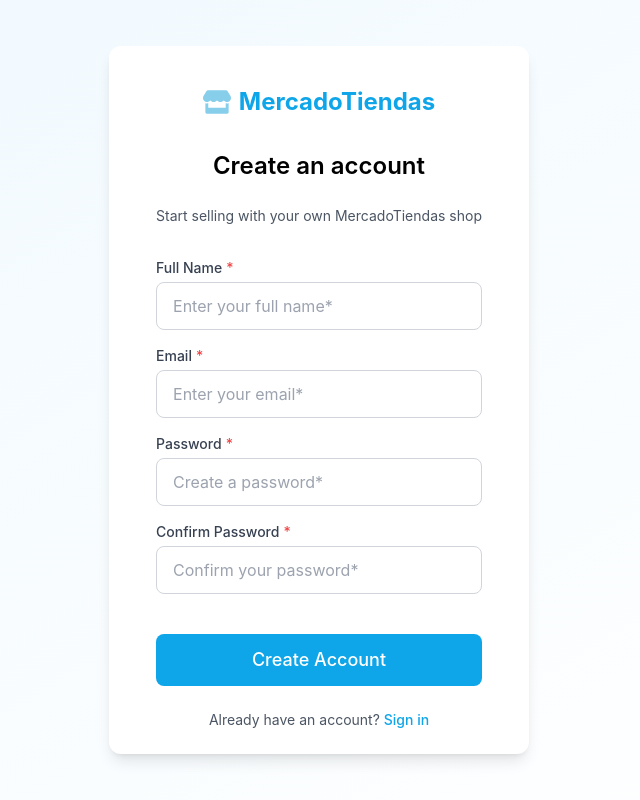
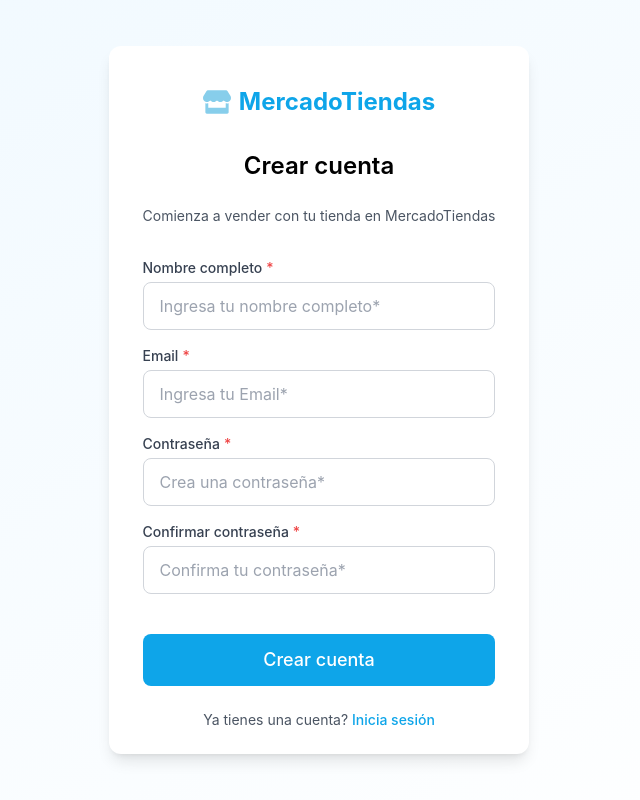
Before and after one commit to DaniBordoli/front-mercadotiendas, a React (Create React App) app: page /register in a window 1280 px wide. Shown: the whole page, without its empty margins (321-961 px from the left). Built offline with nearby package versions, Linux system fonts and the light colour scheme.

Commit message:
changed texts to spanish

```diff
--- a/src/components/molecules/GoogleSignInButton/GoogleSignInButton.tsx
+++ b/src/components/molecules/GoogleSignInButton/GoogleSignInButton.tsx
@@ -16,7 +16,7 @@ export const GoogleSignInButton: React.FC<GoogleSignInButtonProps> = ({ onClick,
     >
       <FcGoogle className="w-5 h-5 mr-2" />
       <span className="text-gray-700 font-medium">
-        {isLoading ? 'Signing in...' : 'Sign in with Google'}
+        {isLoading ? 'Iniciando sesión...' : 'Inicia sesión con Google'}
       </span>
     </button>
   );
--- a/src/screens/Login.tsx
+++ b/src/screens/Login.tsx
@@ -36,15 +36,15 @@ function Login() {
       type: 'email' as const,
       name: 'email',
       label: 'Email',
-      placeholder: 'Email*',
+      placeholder: 'Ingresa tu email*',
       required: true,
       autoComplete: 'email'
     },
     {
       type: 'password' as const,
       name: 'password',
-      label: 'Password',
-      placeholder: 'Password*',
+      label: 'Contraseña',
+      placeholder: 'Ingresa tu contraseña*',
       required: true,
       autoComplete: 'current-password'
     }
@@ -64,9 +64,9 @@ function Login() {
           <h1 className="text-2xl font-bold text-sky-500">MercadoTiendas</h1>
         </div>
 
-        <h2 className="text-2xl font-semibold mb-6">Welcome back!</h2>
+        <h2 className="text-2xl font-semibold mb-6">¡Bienvenido de vuelta!</h2>
         <p className="text-center text-gray-600 text-sm mb-8">
-          Sign in to your MercadoTiendas account
+          Inicia sesión en tu cuenta de MercadoTiendas
         </p>
 
         <Form
@@ -78,7 +78,7 @@ function Login() {
           }}
           onSubmit={handleSubmit}
           errors={error ? { email: error } : {}}
-          submitText="Sign In"
+          submitText="Inicia sesión"
           loading={isLoading}
         />
 
@@ -89,7 +89,7 @@ function Login() {
             </div>
             <div className="relative flex justify-center text-sm">
               <span className="px-2 bg-white text-gray-500">
-                Or continue with
+                O accede con
               </span>
             </div>
           </div>
@@ -108,16 +108,16 @@ function Login() {
           className="text-sky-500 font-semibold text-sm mt-2 cursor-pointer"
           onClick={() => navigate('/reset-password')}
         >
-          Forgot your password?
+          ¿Olvidaste tu contraseña?
         </p>
 
         <p className="mt-6 text-sm text-gray-600">
-          Don't have an account?{' '}
+          No tienes una cuenta?{' '}
           <button
             onClick={() => navigate('/register')}
             className="text-sky-500 hover:text-sky-600 font-medium"
           >
-            Sign up
+            Registrate
           </button>
         </p>
       </div>
--- a/src/screens/Register.tsx
+++ b/src/screens/Register.tsx
@@ -31,31 +31,31 @@ function Register() {
 
     // Validar nombre completo
     if (!values.fullName?.trim()) {
-      errors.fullName = 'Full name is required';
+      errors.fullName = 'Nombre completo es requerido';
     } else if (values.fullName.length < 3) {
-      errors.fullName = 'Full name must be at least 3 characters';
+      errors.fullName = 'El nombre completo debe tener al menos 3 caracteres';
     }
 
     // Validar email
     const emailRegex = /^[^\s@]+@[^\s@]+\.[^\s@]+$/;
     if (!values.email?.trim()) {
-      errors.email = 'Email is required';
+      errors.email = 'Email es requerido';
     } else if (!emailRegex.test(values.email)) {
-      errors.email = 'Please enter a valid email address';
+      errors.email = 'Por favor ingresa un email válido';
     }
 
     // Validar contraseña
     if (!values.password) {
-      errors.password = 'Password is required';
+      errors.password = 'Contraseña es requerido';
     } else if (values.password.length < 6) {
-      errors.password = 'Password must be at least 6 characters';
+      errors.password = 'Contraseña debe tener al menos 6 caracteres';
     }
 
     // Validar confirmación de contraseña
     if (!values.confirmPassword) {
-      errors.confirmPassword = 'Please confirm your password';
+      errors.confirmPassword = 'Por favor confirma tu contraseña';
     } else if (values.confirmPassword !== values.password) {
-      errors.confirmPassword = 'Passwords do not match';
+      errors.confirmPassword = 'Las contraseñas no coinciden';
     }
 
     return errors;
@@ -83,8 +83,8 @@ function Register() {
     {
       type: 'text' as const,
       name: 'fullName',
-      label: 'Full Name',
-      placeholder: 'Enter your full name*',
+      label: 'Nombre completo',
+      placeholder: 'Ingresa tu nombre completo*',
       required: true,
       autoComplete: 'name'
     },
@@ -92,23 +92,23 @@ function Register() {
       type: 'email' as const,
       name: 'email',
       label: 'Email',
-      placeholder: 'Enter your email*',
+      placeholder: 'Ingresa tu Email*',
       required: true,
       autoComplete: 'email'
     },
     {
       type: 'password' as const,
       name: 'password',
-      label: 'Password',
-      placeholder: 'Create a password*',
+      label: 'Contraseña',
+      placeholder: 'Crea una contraseña*',
       required: true,
       autoComplete: 'new-password'
     },
     {
       type: 'password' as const,
       name: 'confirmPassword',
-      label: 'Confirm Password',
-      placeholder: 'Confirm your password*',
+      label: 'Confirmar contraseña',
+      placeholder: 'Confirma tu contraseña*',
       required: true,
       autoComplete: 'new-password'
     }
@@ -128,9 +128,9 @@ function Register() {
           <h1 className="text-2xl font-bold text-sky-500">MercadoTiendas</h1>
         </div>
 
-        <h2 className="text-2xl font-semibold mb-6">Create an account</h2>
+        <h2 className="text-2xl font-semibold mb-6">Crear cuenta</h2>
         <p className="text-center text-gray-600 text-sm mb-8">
-          Start selling with your own MercadoTiendas shop
+          Comienza a vender con tu tienda en MercadoTiendas
         </p>
 
         <Form
@@ -143,17 +143,17 @@ function Register() {
           }}
           onSubmit={handleSubmit}
           errors={{ ...validationErrors, ...(error ? { email: error } : {}) }}
-          submitText="Create Account"
+          submitText="Crear cuenta"
           loading={isLoading}
         />
 
         <p className="mt-6 text-sm text-gray-600">
-          Already have an account?{' '}
+          Ya tienes una cuenta?{' '}
           <button
             onClick={() => navigate('/login')}
             className="text-sky-500 hover:text-sky-600 font-medium"
           >
-            Sign in
+            Inicia sesión
           </button>
         </p>
       </div>
```
